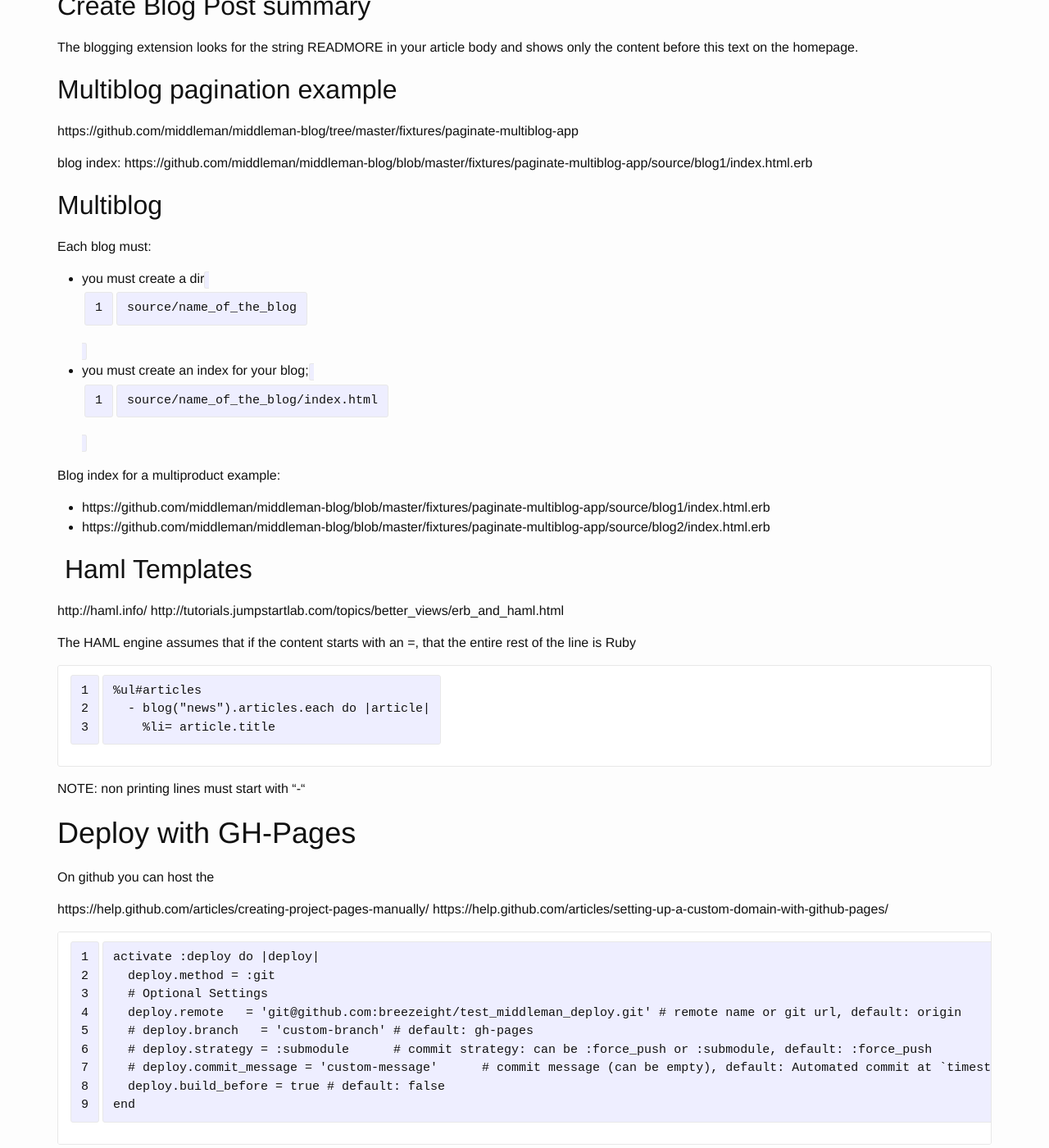
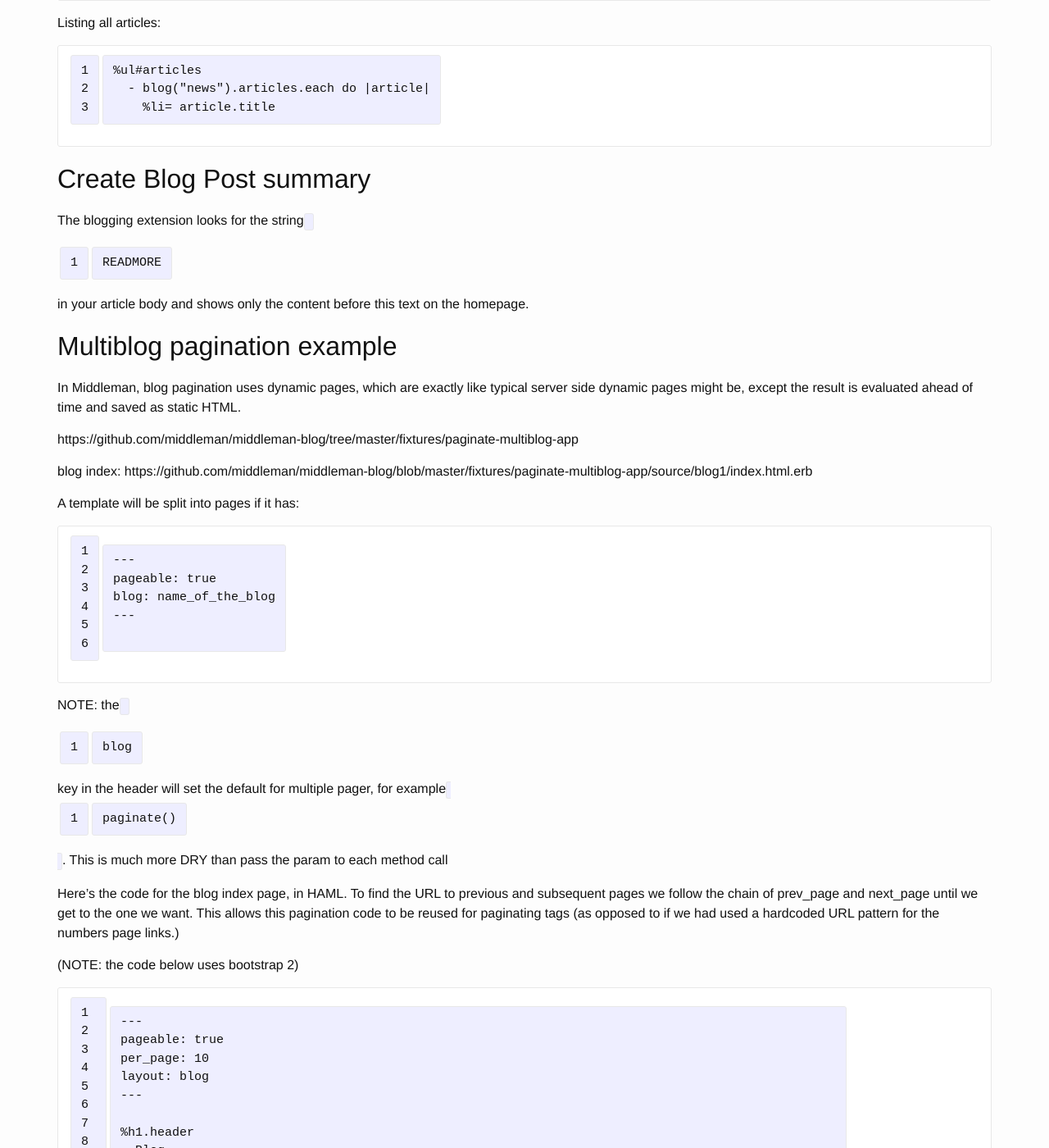
Before and after one commit to breezeight/nicola_blog, a Jekyll site: the page built from _guides/html_middleman.markdown, in a window 1280 px wide and 1400 px high, scrolled down 2502 px. Shown: the whole window at 82% size. Built offline with Jekyll 4.4.1, drawn with Linux system fonts in a browser that asks for light colours; some of the changed text lies outside the part shown.

Commit message:
Middleman pagination with bootstrap

```diff
--- a/_guides/html_middleman.markdown
+++ b/_guides/html_middleman.markdown
@@ -103,9 +103,13 @@ activate :blog do |blog|
 end
 ~~~
 
-will read its articles from  "source/news"
+will read its articles from `source/news`
+
 To create articles in the news blog:
+
+~~~
 middleman article --blog news "Prova Articolo"
+~~~
 
 Listing all articles:
 
@@ -117,13 +121,83 @@ Listing all articles:
 
 ## Create Blog Post summary
 
-The blogging extension looks for the string READMORE in your article body and shows only the content before this text on the homepage.
+The blogging extension looks for the string `READMORE` in your article body and shows only the content before this text on the homepage.
 
 ## Multiblog pagination example
+
+In Middleman, blog pagination uses dynamic pages, which are exactly like typical server side dynamic pages might be, except the result is evaluated ahead of time and saved as static HTML.
 
 https://github.com/middleman/middleman-blog/tree/master/fixtures/paginate-multiblog-app
 
 blog index: https://github.com/middleman/middleman-blog/blob/master/fixtures/paginate-multiblog-app/source/blog1/index.html.erb
+
+A template will be split into pages if it has:
+
+~~~
+
+---
+pageable: true
+blog: name_of_the_blog
+---
+
+~~~
+
+
+NOTE: the `blog` key in the header will set the default for multiple pager, for example `paginate()`. This is much more DRY than pass the param to each method call
+
+
+Here’s the code for the blog index page, in HAML. To find the URL to previous and subsequent pages we follow the chain of prev_page and next_page until we get to the one we want. This allows this pagination code to be reused for paginating tags (as opposed to if we had used a hardcoded URL pattern for the numbers page links.)
+
+(NOTE: the code below uses bootstrap 2)
+
+~~~
+
+---
+pageable: true
+per_page: 10
+layout: blog
+---
+
+%h1.header
+  Blog
+  %hr
+- page_articles.each do |current_article|
+  .post
+    .row
+      .span4
+        %a{:href => current_article.url}
+          %h3= current_article.title
+        %p= current_article.summary
+        .post_info
+          .date
+            = current_article.date.strftime('%b %d, %Y')
+    %a.btn{:href => current_article.url} Read
+
+.pagination
+  %ul
+    %li{:class => prev_page ? "" : "disabled"}
+      - if prev_page
+        =link_to "Prev", prev_page.url
+      - else
+        %span Prev
+    - (page_number - 2 .. page_number + 2).select{|i| i > 0 && i <= num_pages}.each do |i|
+      - if i == page_number
+        %li.active
+          %span= i
+      - else
+        %li
+          - p = nil
+          - (i ... page_number).each do p = p ? p.metadata[:locals]['prev_page'] : prev_page; end
+          - (page_number ... i).each do p = p ? p.metadata[:locals]['next_page'] : next_page; end
+          =link_to "#{i}", p && p.url
+    %li{:class => next_page ? "" : "disabled"}
+      - if next_page
+        =link_to "Next", next_page.url
+      - else
+        %span Next
+
+~~~
+
 
 ## Multiblog
 
```
